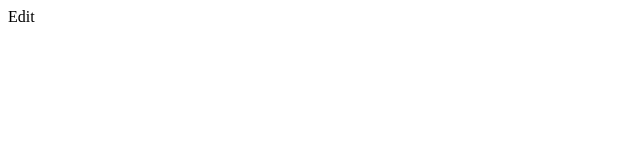
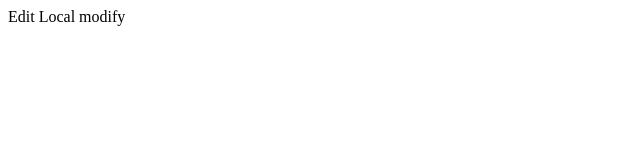
Before and after one commit to nguyenhoangphucnguyen/test, a plain HTML site: page index.html in a window 1280 px wide. Shown: the whole page, without its empty margins (0-640 px from the left). Drawn offline with Linux system fonts and the light colour scheme.

Commit message:
create conflict

```diff
--- a/index.html
+++ b/index.html
@@ -1,4 +1,5 @@
 <html>
 
 Edit
+Local modify
 </html>
```
